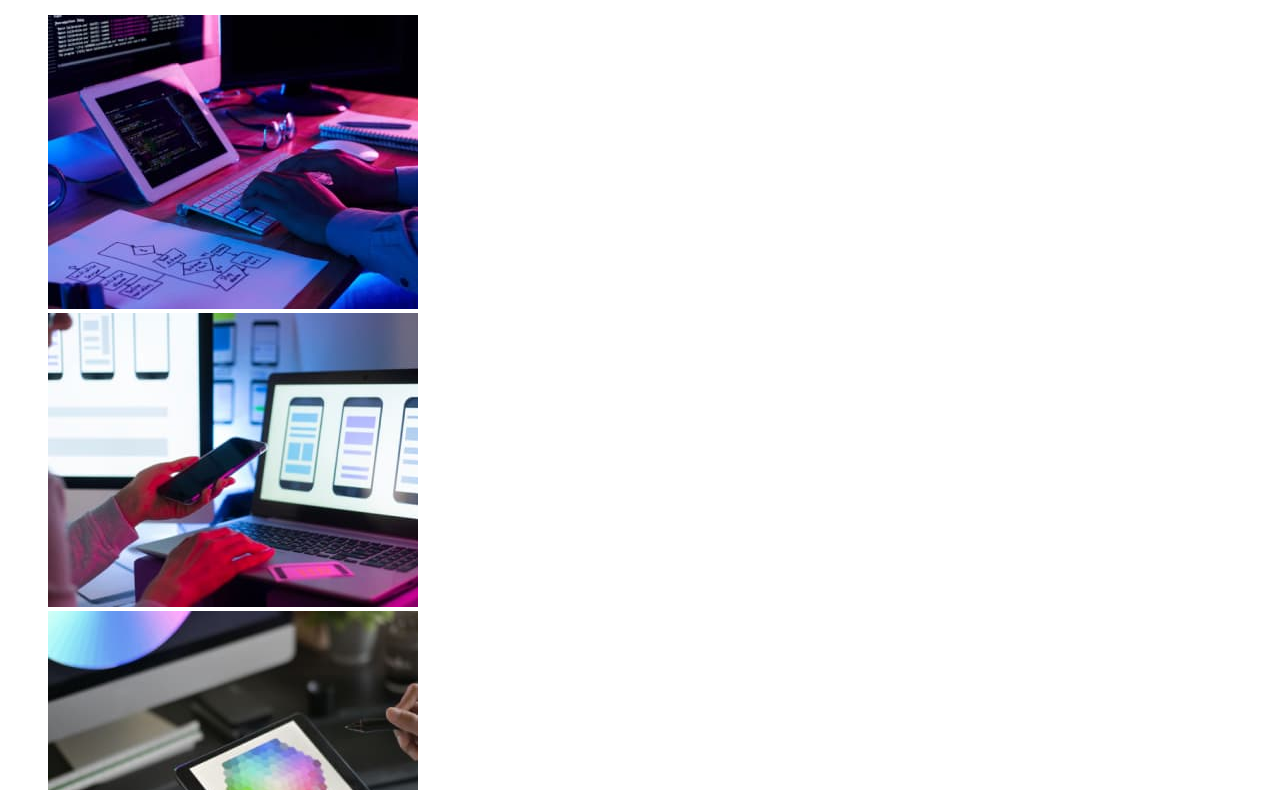
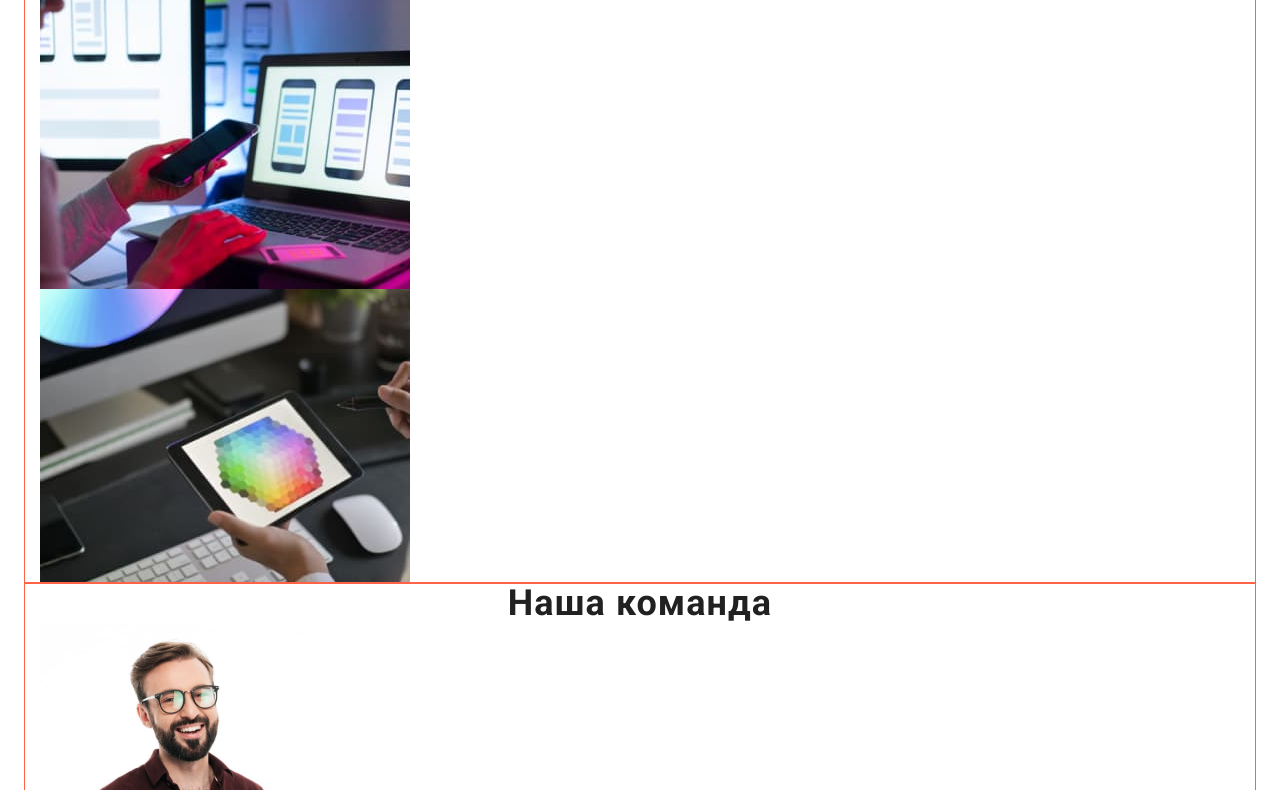
Before and after one commit to iuriibilonog/goit-markup-hw-03, a plain HTML site: page index.html in a window 1280 px wide. Shown: the part 747-1537 px from the top of the page. Drawn offline with nearby package versions, Linux system fonts and the light colour scheme.

Commit message:
add container

```diff
--- a/css/style.css
+++ b/css/style.css
@@ -5,13 +5,40 @@
   --white-text-color: #ffffff;
 }
 
+h1,
+h2,
+h3,
+h4,
+h5,
+h6,
+p {
+  margin: 0;
+  padding: 0;
+}
+
+img {
+  display: block;
+}
+
 body {
   font-family: 'Roboto', sans-serif;
   color: var(--primary-text-color);
 }
 
-ul {
+ul,
+ol {
   list-style: none;
+  padding: 0;
+  margin: 0;
+}
+
+.container {
+  width: 1230px;
+  padding-left: 15px;
+  padding-right: 15px;
+  margin-right: auto;
+  margin-left: auto;
+  outline: 1px solid tomato;
 }
 
 /* Header */
@@ -82,6 +109,7 @@ ul {
 .hero,
 footer {
   background-color: #2f303a;
+  text-align: center;
 }
 
 .hero .title {
--- a/index.html
+++ b/index.html
@@ -10,12 +10,16 @@
   <link rel="preconnect" href="https://fonts.gstatic.com" crossorigin>
   <link href="https://fonts.googleapis.com/css2?family=Raleway:wght@700&family=Roboto:wght@400;500;700;900&display=swap"
     rel="stylesheet">
+  <link rel="stylesheet" href="https://cdnjs.cloudflare.com/ajax/libs/modern-normalize/1.1.0/modern-normalize.min.css"
+    integrity="sha512-wpPYUAdjBVSE4KJnH1VR1HeZfpl1ub8YT/NKx4PuQ5NmX2tKuGu6U/JRp5y+Y8XG2tV+wKQpNHVUX03MfMFn9Q=="
+    crossorigin="anonymous" referrerpolicy="no-referrer" />
   <link rel="stylesheet" href="./css/style.css">
 </head>
 
 <body>
   <!--Header-->
   <header>
+    <div class="container">
       <a class="logo" href="./index.html"><span class="logo-color">Web</span>Studio</a>
       <nav>
         <ul class="navigation">
@@ -29,6 +33,7 @@
         <li><a class="link" href="mailto:info@devstudio.com">info@devstudio.com</a></li>
         <li><a class="link" href="tel:+380961111111">+38 096 111 11 11</a></li>
       </ul>
+    </div>
   </header>
 
   <main>
@@ -36,12 +41,15 @@
 
     <!--Hero-->
     <section class="hero">
+      <div class="container">
       <h1 class="title">Эффективные решения для вашего бизнеса</h1>
       <button type="button"><span class="button-name">Заказать услугу</span></button>
+      </div>
     </section>
 
     <!--Наши преимущества-->
     <section class="benefits">
+      <div class="container">
       <h2>Наши преимущества</h2>
       <ul>
         <li>
@@ -62,10 +70,13 @@
         </li>
       </ul>
 
+      </div>
+
     </section>
 
     <!--Чем мы занимаемся-->
     <section class="work">
+      <div class="container">
       <h2 class="sections-title">Чем мы занимаемся</h2>
       <ul>
         <li><img src="./img/box1.jpg" width="370" height="294" alt="Чем мы занимаемся 1"></li>
@@ -73,11 +84,12 @@
         <li><img src="./img/box3.jpg" width="370" height="294" alt="Чем мы занимаемся 3"></li>
 
       </ul>
-
+      </div>
     </section>
 
     <!--Наша команда-->
     <section class="our-team">
+      <div class="container">
       <h2 class="sections-title">Наша команда</h2>
       <ul>
         <li><img src="./img/img.jpg" width="270" height="260"  alt="Сотрудник1">
@@ -98,11 +110,13 @@
         </li>
 
       </ul>
+      </div>
     </section>
   </main>
 
     <!--Footer-->
   <footer>
+    <div class="container">
 
     <a class="logo" href="./index.html"><span class="logo-color">Web</span>Studio</a>
     <address>
@@ -114,6 +128,8 @@
       </ul>
     </address>
 
+    </div>
+
 
   </footer>
 
```
Also changed, not shown: portfolio.html (+11 -2 lines). Lines whose indentation alone changed are shown as unchanged.
